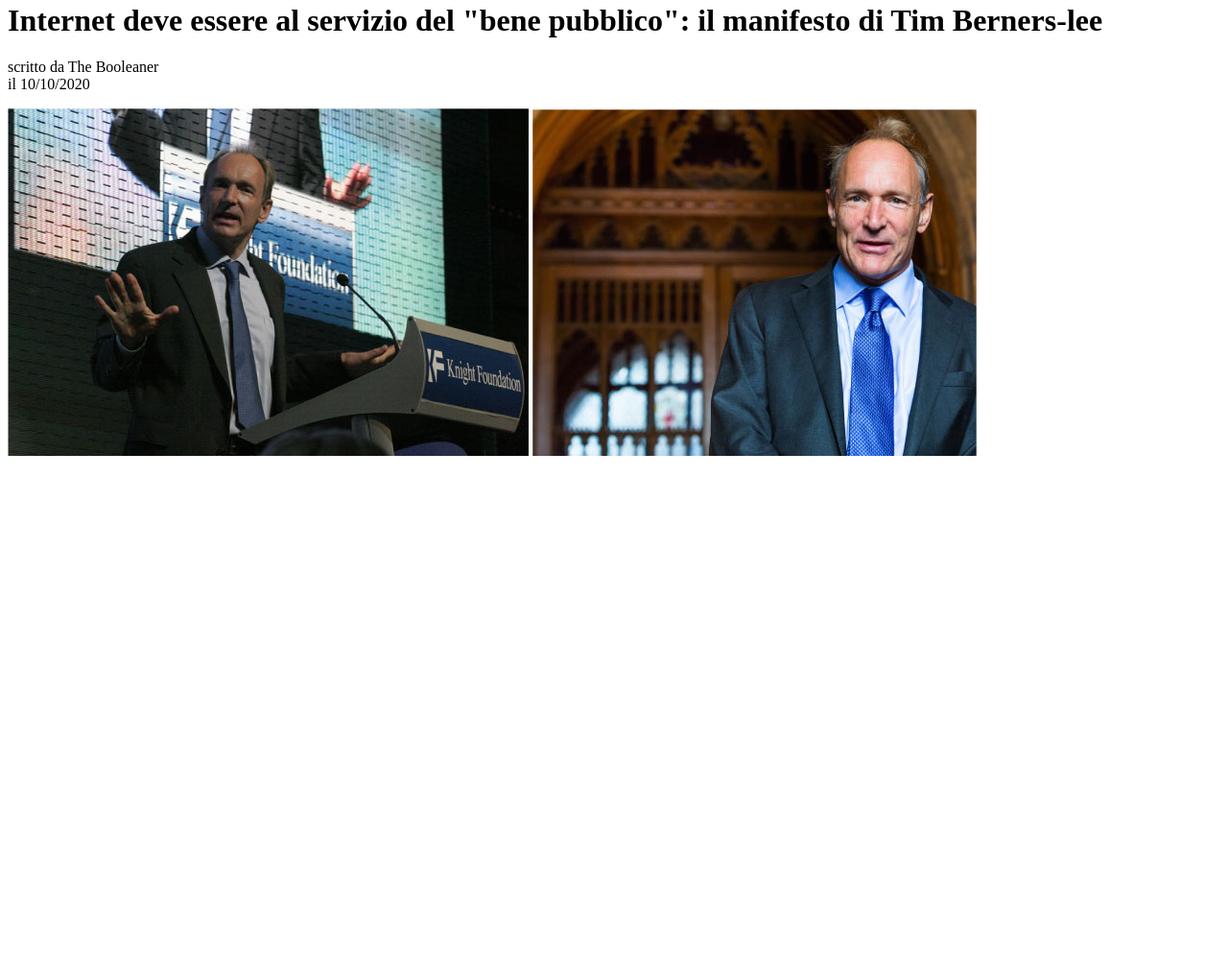
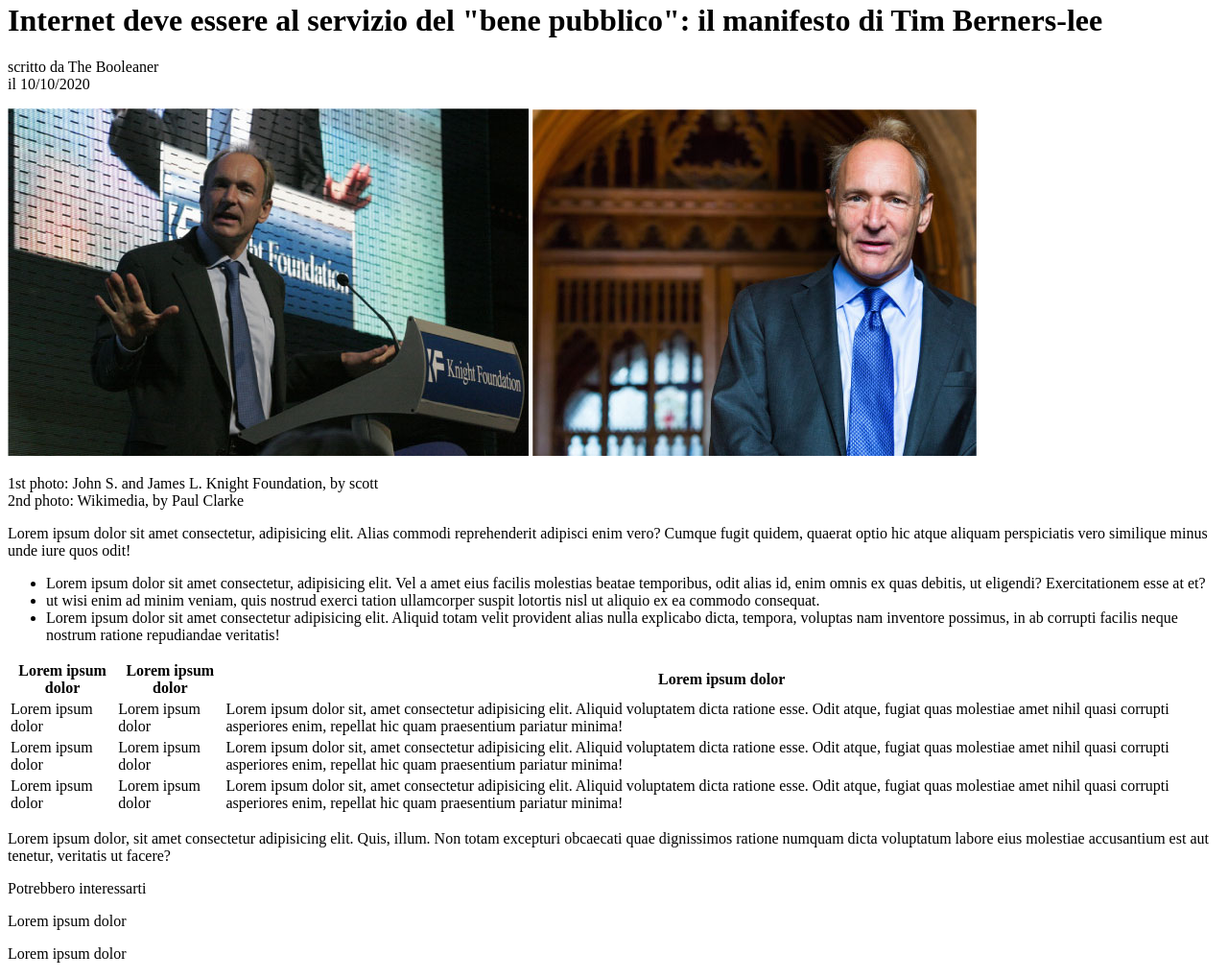
Before and after one commit to alemtt/html-css-booleaner, a plain HTML site: page index.html in a window 1280 px wide. Shown: the part 71-1090 px from the top of the page at 96% size. Before the commit the page ends 800 px from the top, so only its background shows below. Drawn offline with Linux system fonts and the light colour scheme.

Commit message:
html-skeleton

```diff
--- a/index.html
+++ b/index.html
@@ -18,8 +18,83 @@
             </p>
             <img class="mainphoto" src="./img/tim-1.jpg" alt="">
             <img src="./img/tim-2.jpg" alt="" class="class">
+            <p id="desphoto">
+                1st photo: John S.  and James L. Knight Foundation, by scott
+                <br>
+                2nd photo: Wikimedia, by Paul Clarke
+            </p>
         </div>
+        <p>
+            Lorem ipsum dolor sit amet consectetur, adipisicing elit. Alias commodi reprehenderit adipisci enim vero? Cumque fugit quidem, quaerat optio hic atque aliquam perspiciatis vero similique minus unde iure quos odit!
+        </p>
+        <ul>
+            <li>
+                Lorem ipsum dolor sit amet consectetur, adipisicing elit. Vel a amet eius facilis molestias beatae temporibus, odit alias id, enim omnis ex quas debitis, ut eligendi? Exercitationem esse at et?
+            </li>
+            <li>
+                ut wisi enim ad minim veniam, quis nostrud exerci tation ullamcorper suspit lotortis nisl ut aliquio ex ea commodo consequat.
+            </li>
+            <li>
+                Lorem ipsum dolor sit amet consectetur adipisicing elit. Aliquid totam velit provident alias nulla explicabo dicta, tempora, voluptas nam inventore possimus, in ab corrupti facilis neque nostrum ratione repudiandae veritatis!
+            </li>
+
+        </ul>
+        <table>
+            <tr id="intab">
+                <th>
+                    Lorem ipsum dolor
+                </th>
+                <th>
+                    Lorem ipsum dolor
+                </th>
+                <th>
+                    Lorem ipsum dolor
+                </th>
+            </tr>
+            <tr class="line1">
+                <td>
+                    Lorem ipsum dolor
+                </td>
+                <td>
+                    Lorem ipsum dolor
+                </td>
+                <td>
+                    Lorem ipsum dolor sit, amet consectetur adipisicing elit. Aliquid voluptatem dicta ratione esse. Odit atque, fugiat quas molestiae amet nihil quasi corrupti asperiores enim, repellat hic quam praesentium pariatur minima!
+                </td>
+            </tr>
+            <tr id="line2">
+                <td>
+                    Lorem ipsum dolor
+                </td>
+                <td>
+                    Lorem ipsum dolor
+                </td>
+                <td>
+                    Lorem ipsum dolor sit, amet consectetur adipisicing elit. Aliquid voluptatem dicta ratione esse. Odit atque, fugiat quas molestiae amet nihil quasi corrupti asperiores enim, repellat hic quam praesentium pariatur minima!
+                </td>
+            </tr>
+            <tr class="line1">
+                <td>
+                    Lorem ipsum dolor
+                </td>
+                <td>
+                    Lorem ipsum dolor
+                </td>
+                <td>
+                    Lorem ipsum dolor sit, amet consectetur adipisicing elit. Aliquid voluptatem dicta ratione esse. Odit atque, fugiat quas molestiae amet nihil quasi corrupti asperiores enim, repellat hic quam praesentium pariatur minima!
+                </td>
+            </tr>
+        </table>
+        <p>
+            Lorem ipsum dolor, sit amet consectetur adipisicing elit. Quis, illum. Non totam excepturi obcaecati quae dignissimos ratione numquam dicta voluptatum labore eius molestiae accusantium est aut tenetur, veritatis ut facere?
+        </p>
+
     </main>
+    <footer>
+        <p>Potrebbero interessarti</p>
+        <p>Lorem ipsum dolor</p>
+        <p>Lorem ipsum dolor</p>
+    </footer>
 
 </body>
 </html>
```
